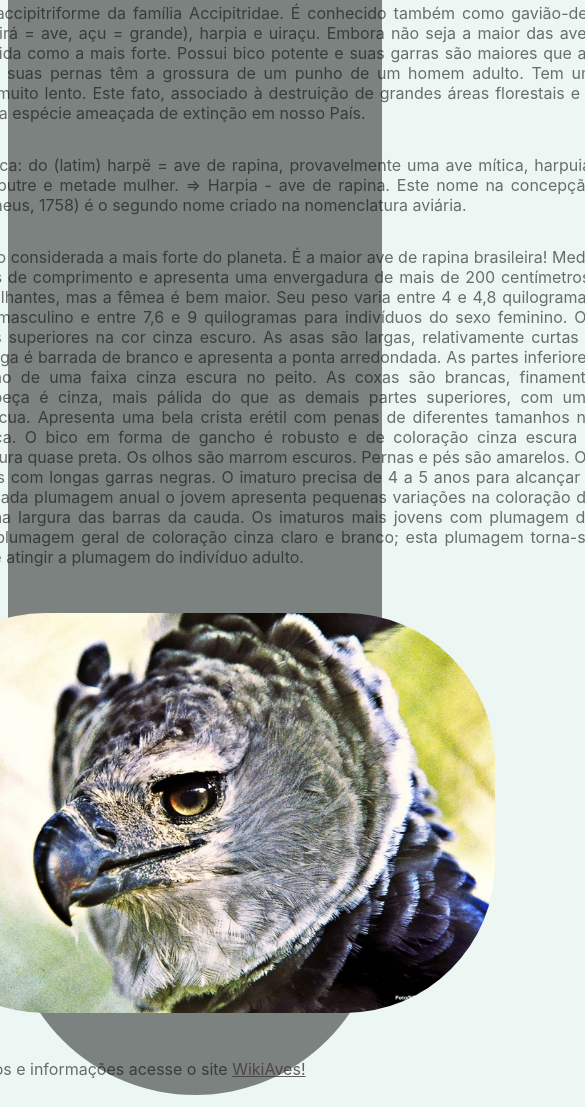
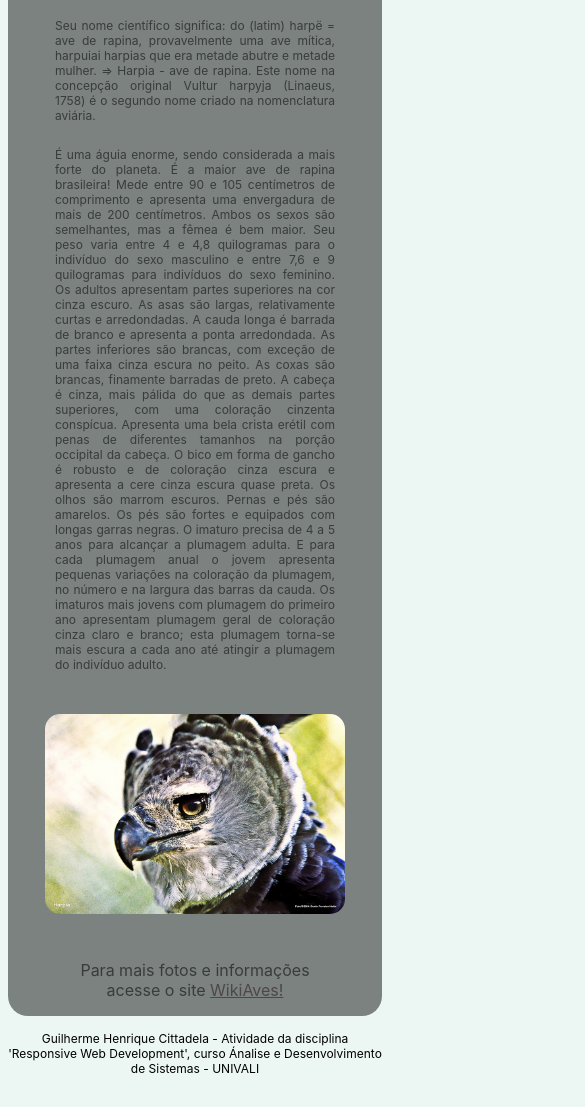
Before and after one commit to guicittadela/Gaviao-real, a plain HTML site: page index.html in a window 390 px wide. Shown: the part 672-1779 px from the top of the page, 585 px wide, since content can reach past the window. Drawn offline with Linux system fonts and the light colour scheme.

Commit message:
adição da responsividade da página

```diff
--- a/index.html
+++ b/index.html
@@ -5,38 +5,32 @@
     <meta http-equiv="X-UA-Compatible" content="IE=edge">
     <meta name="viewport" content="width=device-width, initial-scale=1.0">
     <title>Gavião Real</title>
-    <style>
-        body{
-            font-family:-apple-system, BlinkMacSystemFont, 'Segoe UI', Roboto, Oxygen, Ubuntu, Cantarell, 'Open Sans', 'Helvetica Neue', sans-serif;
-            background-color:rgba(89, 184, 152, 0.11);
-        }
-
-    </style>
+    <link rel="stylesheet" href="style.css">
 </head>
 <body>
     <h1 style="margin-top: 50px; text-align: center; color: rgba(0, 0, 0, 0.473); margin-bottom: 50px;"> Gavião-Real</h1>
 
-    <div style="display: flex; flex-direction:column; align-items: center; background-color: rgba(0, 0, 0, 0.473); border-radius: 400px;">
-        <img src="harpia2.jpg" alt="Foto de um Gavião-Real" style="  width: 600px; height: 400px; margin-top: 30px;margin-bottom: 30px; border-radius: 150px;">
-        <h3 style="color: rgba(7, 61, 61, 0.534)">SOBRE</h3>
-        <p style="width: 800px; text-align: justify;color: rgba(9, 10, 10, 0.582">O gavião-real é uma ave accipitriforme da família Accipitridae. É conhecido também como gavião-de-penacho,
+    <div class="container">
+        <img class="foto" src="harpia2.jpg" alt="Foto de um Gavião-Real">
+        <h3>SOBRE</h3>
+        <p class="texto">O gavião-real é uma ave accipitriforme da família Accipitridae. É conhecido também como gavião-de-penacho,
             guiraçu (uirá, guirá = ave, açu = grande), harpia e uiraçu.
             Embora não seja a maior das aves predadoras do planeta, é tida como a mais forte. Possui bico potente e suas garras são maiores que as do urso pardo americano,
             suas pernas têm a grossura de um punho de um homem adulto.
             Tem um crescimento populacional muito lento. Este fato, associado à  destruição de grandes áreas florestais e à caça indiscriminada, torna a
             espécie ameaçada de extinção em nosso País. </p>
-            <p style="width: 800px; text-align: justify;color: rgba(9, 10, 10, 0.582">Seu nome científico significa: do (latim) harpë = ave de rapina, provavelmente uma ave mítica, harpuiai harpias que era metade abutre e metade mulher. ⇒ Harpia - ave de rapina. Este nome na concepção original Vultur harpyja (Linaeus, 1758) é o segundo nome criado na nomenclatura aviária. </p>
-        <p style="width: 800px; text-align: justify;color: rgba(9, 10, 10, 0.582">É uma águia enorme, sendo considerada a mais forte do planeta. É a maior ave de rapina brasileira! Mede entre 90 e 105 centímetros de comprimento e apresenta uma envergadura de mais de 200 centímetros. Ambos os sexos são semelhantes, mas a fêmea é bem maior. Seu peso varia entre 4 e 4,8 quilogramas para o indivíduo do sexo masculino e entre 7,6 e 9 quilogramas para indivíduos do sexo feminino.
+            <p class="texto">Seu nome científico significa: do (latim) harpë = ave de rapina, provavelmente uma ave mítica, harpuiai harpias que era metade abutre e metade mulher. ⇒ Harpia - ave de rapina. Este nome na concepção original Vultur harpyja (Linaeus, 1758) é o segundo nome criado na nomenclatura aviária. </p>
+        <p class="texto">É uma águia enorme, sendo considerada a mais forte do planeta. É a maior ave de rapina brasileira! Mede entre 90 e 105 centímetros de comprimento e apresenta uma envergadura de mais de 200 centímetros. Ambos os sexos são semelhantes, mas a fêmea é bem maior. Seu peso varia entre 4 e 4,8 quilogramas para o indivíduo do sexo masculino e entre 7,6 e 9 quilogramas para indivíduos do sexo feminino.
             Os adultos apresentam partes superiores na cor cinza escuro. As asas são largas, relativamente curtas e arredondadas. A cauda longa é barrada de branco e apresenta a ponta arredondada. As partes inferiores são brancas, com exceção de uma faixa cinza escura no peito. As coxas são brancas, finamente barradas de preto. A cabeça é cinza, mais pálida do que as demais partes superiores, com uma coloração cinzenta conspícua. Apresenta uma bela crista erétil com penas de diferentes tamanhos na porção occipital da cabeça. O bico em forma de gancho é robusto e de coloração cinza escura e apresenta a cere cinza escura quase preta. Os olhos são marrom escuros. Pernas e pés são amarelos. Os pés são fortes e equipados com longas garras negras.
             O imaturo precisa de 4 a 5 anos para alcançar a plumagem adulta. E para cada plumagem anual o jovem apresenta pequenas variações na coloração da plumagem, no número e na largura das barras da cauda. Os imaturos mais jovens com plumagem do primeiro ano apresentam plumagem geral de coloração cinza claro e branco; esta plumagem torna-se mais escura a cada ano até atingir a plumagem do indivíduo adulto.
 
 
         </p>
-        <img src="harpia.jpeg" alt="Foto de um Gavião-Real" style="  width: 600px; height: 400px; border-radius: 150px; margin-top: 30px; margin-bottom: 30px;">
-        <p style="width: 600px; text-align: justify; color: rgba(9, 10, 10, 0.582">Para mais fotos e informações acesse o site <a style="color: rgba(68, 58, 58, 0.815);" href="https://www.wikiaves.com/wiki/gaviao-real">WikiAves!</a></p>
+        <img src="harpia.jpeg" alt="Foto de um Gavião-Real" class="foto">
+        <p>Para mais fotos e informações acesse o site <a target="blank" href="https://www.wikiaves.com/wiki/gaviao-real">WikiAves!</a></p>
 
     </div>
 
-    <footer style="font-size: 12px; margin-top: 15px; margin-bottom: 15px;margin-left: 50px;">Guilherme Henrique Cittadela - Atividade da disciplina 'Responsive Web Development', curso Ánalise e Desenvolvimento de Sistemas - UNIVALI</footer>
+    <footer>Guilherme Henrique Cittadela - Atividade da disciplina 'Responsive Web Development', curso Ánalise e Desenvolvimento de Sistemas - UNIVALI</footer>
 
 </body>
--- /dev/null
+++ b/style.css
@@ -0,0 +1,72 @@
+body{
+    font-family:-apple-system, BlinkMacSystemFont, 'Segoe UI', Roboto, Oxygen, Ubuntu, Cantarell, 'Open Sans', 'Helvetica Neue', sans-serif;
+    background-color:rgba(89, 184, 152, 0.11);
+}
+
+.container{
+    display: flex;
+    flex-direction:column;
+    align-items: center;
+    background-color: rgba(0, 0, 0, 0.473);
+    border-radius: 20px;
+}
+
+.foto{
+    width: 600px;
+    height: 400px;
+    margin-top: 30px;
+    margin-bottom: 30px;
+    border-radius: 25px;
+}
+
+.texto{
+    width: 800px;
+    text-align: justify;
+    color: rgba(9, 10, 10, 0.582);
+    font-size: 24px;
+}
+
+footer{
+    font-size: 12px;
+    margin-top: 15px;
+    margin-bottom: 15px;
+    text-align: center;
+}
+
+p{
+    width: 600px;
+    text-align: center;
+    color: rgba(9, 10, 10, 0.582);
+}
+
+a{
+    color: rgba(68, 58, 58, 0.815);
+
+}
+
+h3{
+    color: rgba(7, 61, 61, 0.534);
+}
+
+@media screen and (max-width:640px){
+    .foto{
+        width: 300px;
+        height: 200px;
+        margin-top: 30px;
+        margin-bottom: 30px;
+        border-radius: 15px;
+    }
+
+    .texto{
+        width: 280px;
+        text-align: justify;
+        color: rgba(9, 10, 10, 0.582);
+        font-size: 12px;
+    }
+
+    p{
+        width: 250px;
+        text-align: center;
+        color: rgba(9, 10, 10, 0.582);
+    }
+}
```
